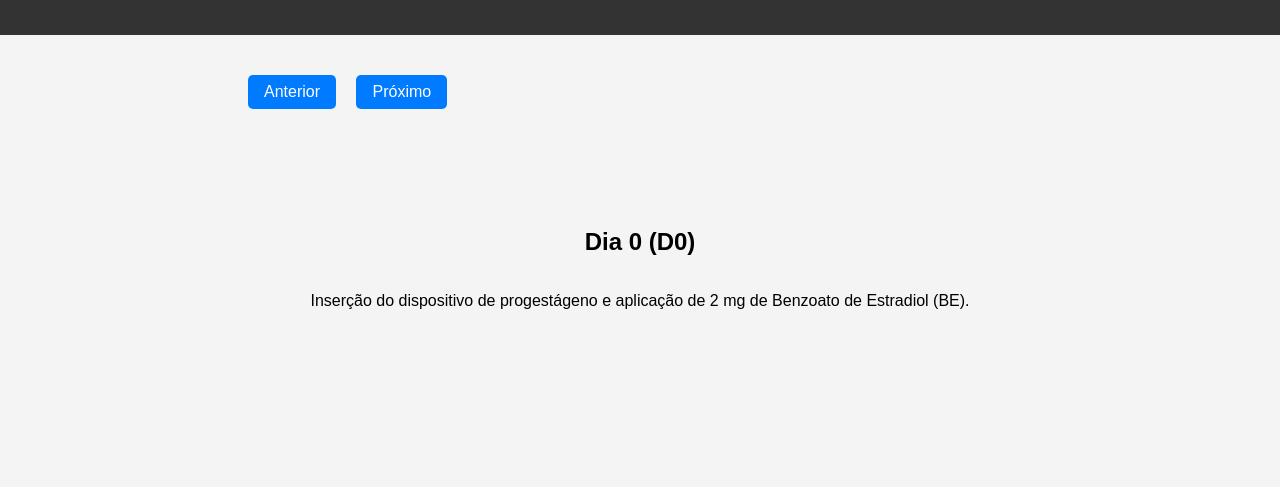
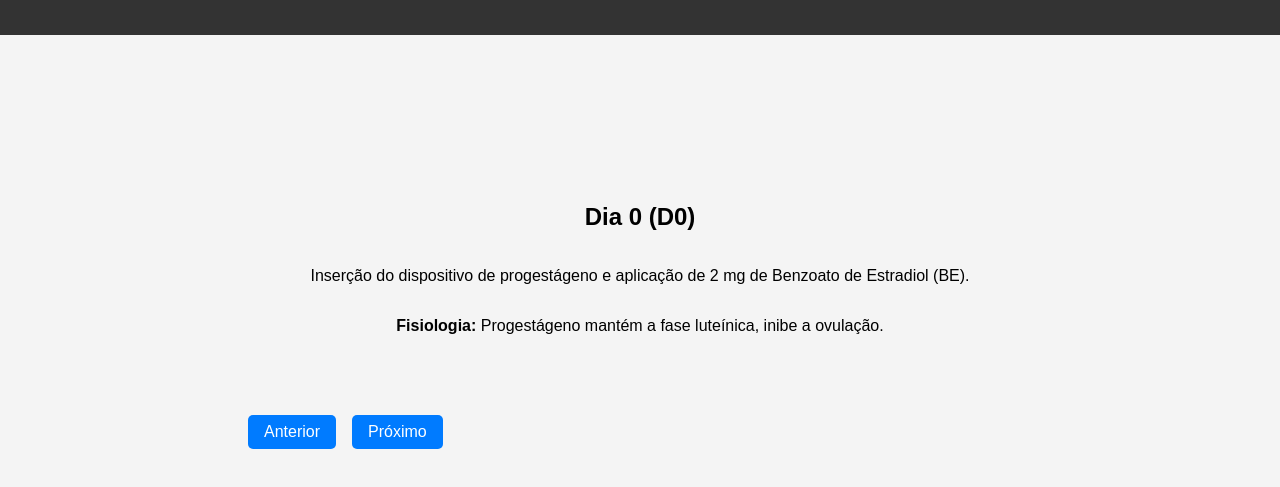
Before and after one commit to 4RUMEN/filmeprotocolo, a plain HTML site: page index.html in a window 1280 px wide. Shown: the part 77-564 px from the top of the page. Drawn offline with Linux system fonts and the light colour scheme.

Commit message:
Update index.html

```diff
--- a/index.html
+++ b/index.html
@@ -12,28 +12,34 @@
     </header>
     <main>
         <div class="animation-container">
-            <div id="scene-0" class="scene">
+            <div id="scene-0" class="scene active">
                 <h2>Dia 0 (D0)</h2>
                 <p>Inserção do dispositivo de progestágeno e aplicação de 2 mg de Benzoato de Estradiol (BE).</p>
+                <p><strong>Fisiologia:</strong> Progestágeno mantém a fase luteínica, inibe a ovulação.</p>
                 <!-- Adicione gráficos ou imagens aqui -->
             </div>
             <div id="scene-7-8" class="scene">
                 <h2>Dia 7 ou 8 (D7/D8)</h2>
                 <p>Retirada do dispositivo e aplicação de Prostaglandina F2α (PGF2α).</p>
+                <p><strong>Fisiologia:</strong> A retirada do dispositivo simula o fim da fase luteal, PGF2α promove a regressão do corpo lúteo.</p>
                 <!-- Adicione gráficos ou imagens aqui -->
             </div>
             <div id="scene-8-9" class="scene">
                 <h2>Dia 8 ou 9 (24h após retirada do dispositivo)</h2>
                 <p>Aplicação de 1 mg de Benzoato de Estradiol (BE).</p>
+                <p><strong>Fisiologia:</strong> BE auxilia na maturação do folículo dominante.</p>
                 <!-- Adicione gráficos ou imagens aqui -->
             </div>
             <div id="scene-10-11" class="scene">
                 <h2>Dia 10 ou 11 (52 a 56 horas após a remoção do dispositivo)</h2>
                 <p>Inseminação Artificial em Tempo Fixo (IATF).</p>
+                <p><strong>Fisiologia:</strong> A inseminação ocorre após a sincronização ideal.</p>
                 <!-- Adicione gráficos ou imagens aqui -->
             </div>
-            <button id="prev-btn">Anterior</button>
-            <button id="next-btn">Próximo</button>
+            <div class="button-container">
+                <button id="prev-btn">Anterior</button>
+                <button id="next-btn">Próximo</button>
+            </div>
         </div>
     </main>
     <script src="script.js"></script>
```
